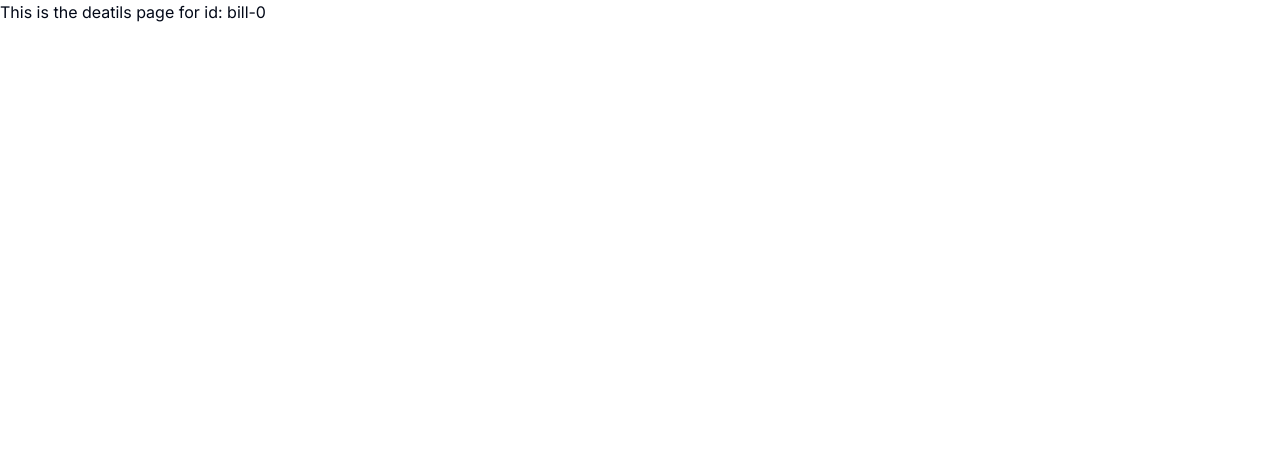
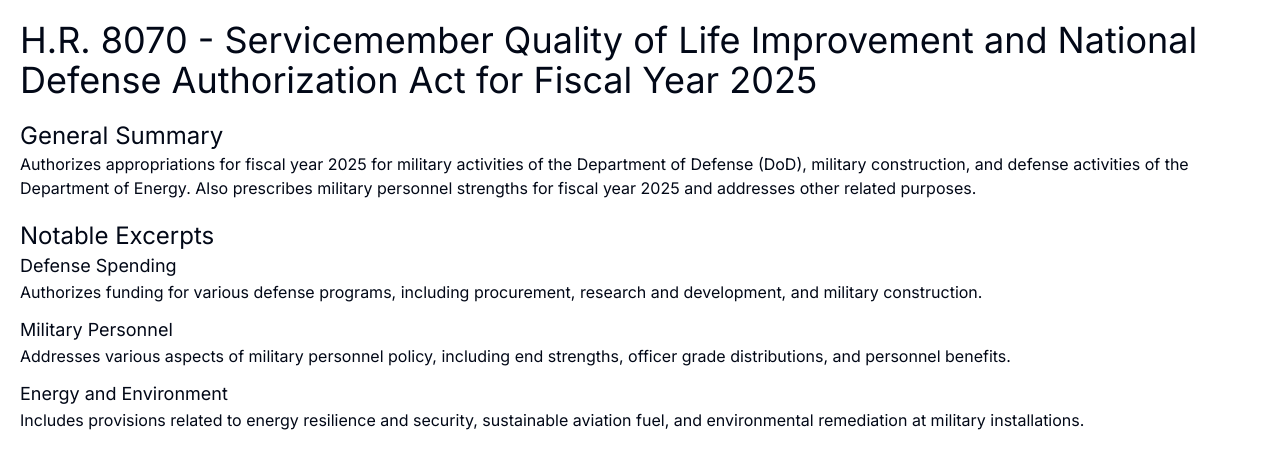
Before and after one commit to IzuEneh/policy-pulse, a Next.js app: page /bill-0 in a window 1280 px wide. Shown: the top 468 px of the page. Built offline with nearby package versions, Linux system fonts and the light colour scheme.

Commit message:
intermediate step

```diff
--- a/src/app/[id]/page.tsx
+++ b/src/app/[id]/page.tsx
@@ -1,7 +1,54 @@
+const fullSummary = {
+	id: 1,
+	title:
+		"H.R. 8070 - Servicemember Quality of Life Improvement and National Defense Authorization Act for Fiscal Year 2025",
+	summary:
+		"Authorizes appropriations for fiscal year 2025 for military activities of the Department of Defense (DoD), military construction, and defense activities of the Department of Energy. Also prescribes military personnel strengths for fiscal year 2025 and addresses other related purposes.",
+	notableSections: [
+		{
+			id: 1,
+			title: "Defense Spending",
+			description:
+				"Authorizes funding for various defense programs, including procurement, research and development, and military construction.",
+		},
+		{
+			id: 2,
+			title: "Military Personnel",
+			description:
+				"Addresses various aspects of military personnel policy, including end strengths, officer grade distributions, and personnel benefits.",
+		},
+		{
+			id: 3,
+			title: "Energy and Environment",
+			description:
+				"Includes provisions related to energy resilience and security, sustainable aviation fuel, and environmental remediation at military installations.",
+		},
+	],
+};
+
 export default function Details({ params }: { params: { id: string } }) {
 	return (
-		<main>
-			<p>This is the deatils page for id: {params.id}</p>
+		<main className="flex min-h-screen flex-col p-5 gap-5">
+			<h1 className="text-4xl">{fullSummary.title}</h1>
+			<div className="flex flex-1 flex-col gap-5">
+				<div>
+					<h2 className="text-2xl">General Summary</h2>
+					<div>
+						<p>{fullSummary.summary}</p>
+					</div>
+				</div>
+				<div className="flex flex-1 flex-col">
+					<h2 className="text-2xl">Notable Excerpts</h2>
+					<div className="flex flex-1 gap-3 flex-col">
+						{fullSummary.notableSections.map((section) => (
+							<div key={section.id}>
+								<h3 className="text-lg">{section.title}</h3>
+								<p>{section.description}</p>
+							</div>
+						))}
+					</div>
+				</div>
+			</div>
 		</main>
 	);
 }
--- a/src/app/page.tsx
+++ b/src/app/page.tsx
@@ -48,7 +48,7 @@ export default function Home() {
 						))}
 					</CardContent>
 				</Card>
-				<Card className="flex flex-col items-center">
+				{/* <Card className="flex flex-col items-center">
 					<CardHeader>
 						<CardTitle className="text-lg capitalize">state</CardTitle>
 						<CardDescription>
@@ -83,7 +83,7 @@ export default function Home() {
 							/>
 						))}
 					</CardContent>
-				</Card>
+				</Card> */}
 			</div>
 		</main>
 	);
```
